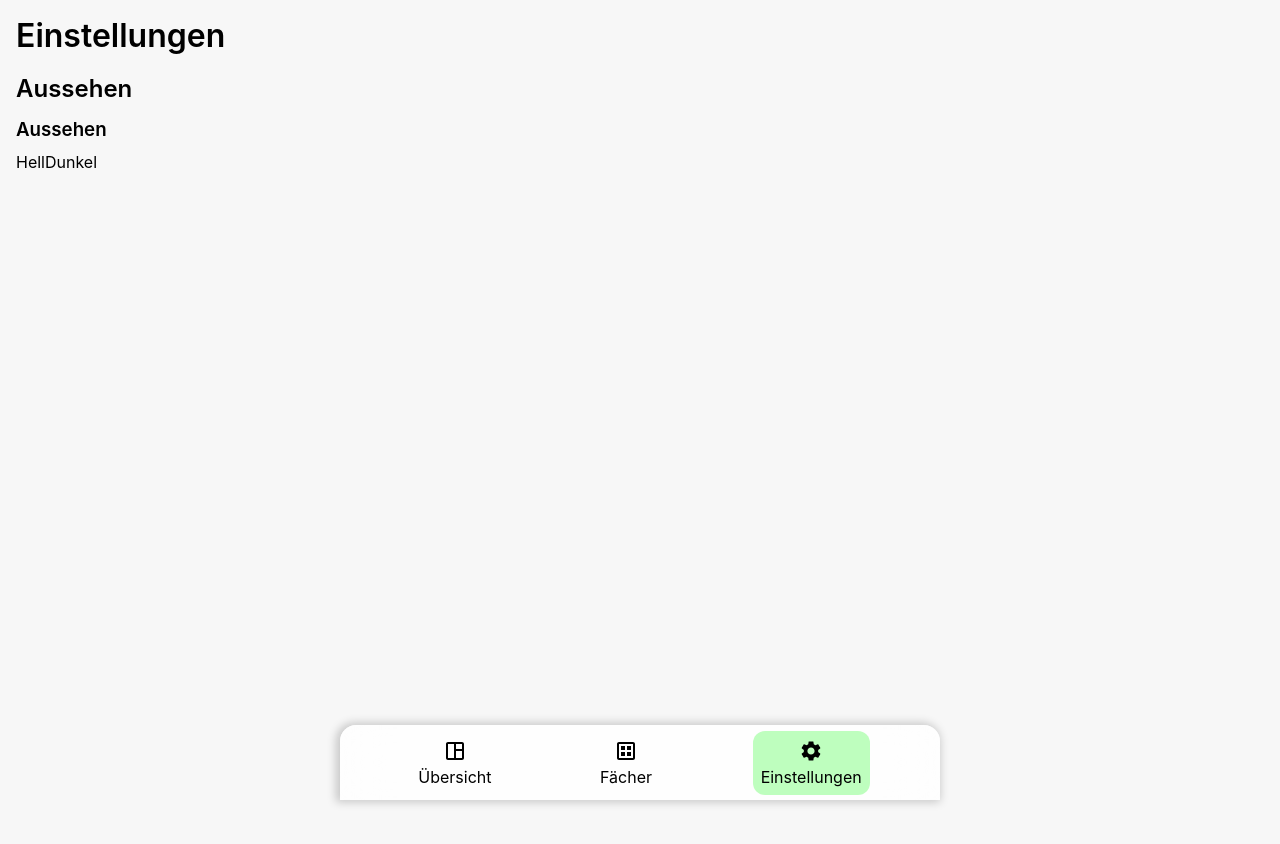
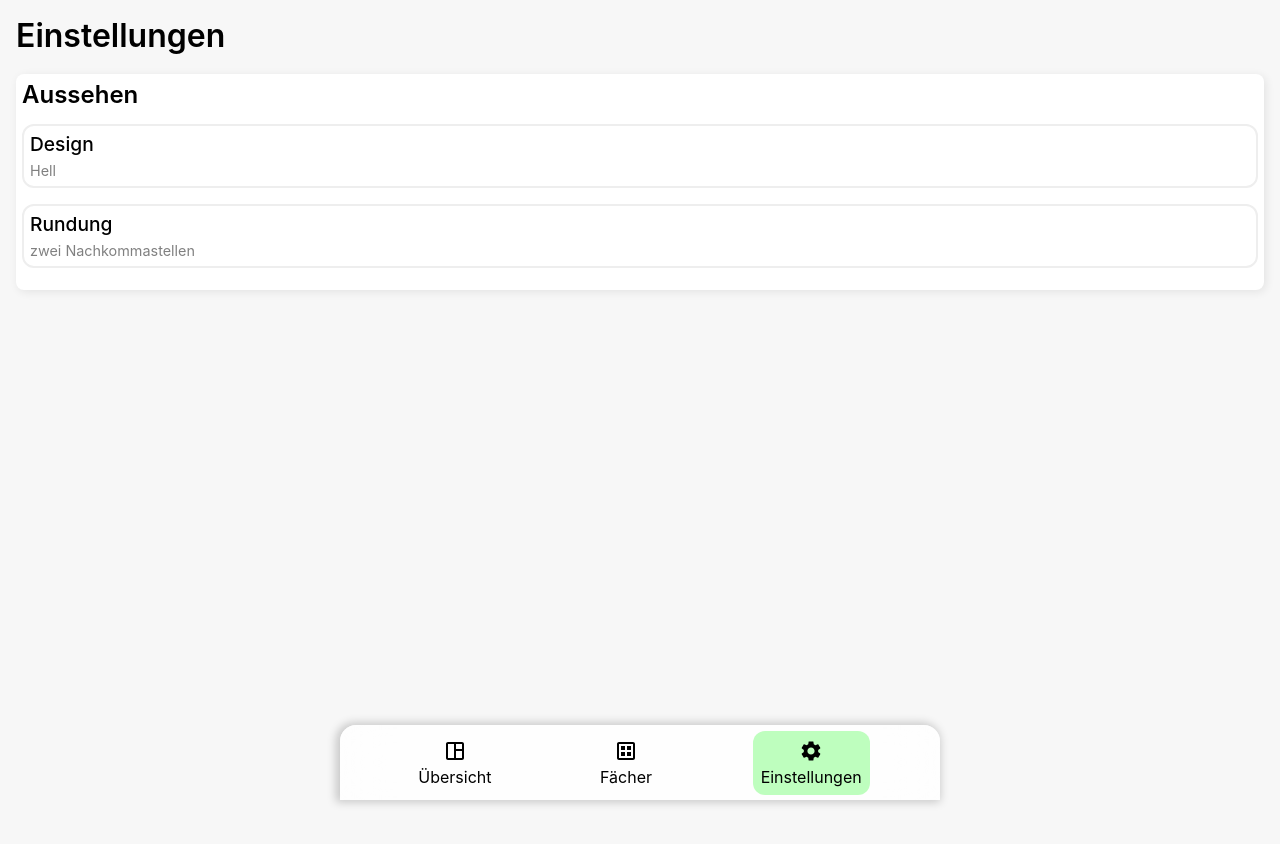
Before and after one commit to FelixWrba/Noten-Manager, a React (Create React App) app: page /app/settings in a window 1280 px wide. Shown: the top 844 px of the page. Built offline with nearby package versions, Linux system fonts and the light colour scheme.

Commit message:
Added Settings functional UI, fixed bug

```diff
--- a/src/components/app/UI/Mark.js
+++ b/src/components/app/UI/Mark.js
@@ -2,7 +2,7 @@ import './styles/style.css';
 
 function Mark({ title, value, small = false }) {
     // displays a mark with small title, big number. If small, display it smaller as button
-    return (<div className={`mark ${small && 'small'}`} role={small && 'button'}>
+    return (<div className={`mark ${small && 'small'}`} role={small ? 'button' : undefined}>
         {!!title && (<span className="mark-label">{title}</span>)}
         <span className={`mark-number ${value > 4 ? 'warning' : ''}`}>{value}</span>
     </div>);
--- a/src/components/app/UI/SettingsCard.js
+++ b/src/components/app/UI/SettingsCard.js
@@ -1,9 +1,17 @@
 import '../styles/settings.css';
 
-function SettingsCard({title, id, options}) {
-    return (<div className='settings-card'>
-        <h3 className='title'>{title}</h3>
-        {options.map(option => (<span>{option.title}</span>))}
+function SettingsCard({ title, preferred, options, getClick, address }) {
+    function handleClick() {
+        getClick(address);
+    }
+
+    function getOptionName(id) {
+        return options.find(option => option.id === id).title || -1;
+    }
+
+    return (<div className='settings-card' role='button' onClick={handleClick}>
+        <h3>{title}</h3>
+        <span>{getOptionName(preferred)}</span>
     </div>);
 }
 
--- a/src/components/app/settings.js
+++ b/src/components/app/settings.js
@@ -1,16 +1,93 @@
+import { useState, useRef } from 'react';
 import './styles/app.css';
 import './styles/settings.css';
 import SettingsCard from './UI/SettingsCard';
 
 function Overview() {
     document.title = 'Noten Manager - Einstellungen';
+    // References div.option-popup
+    const optionsPopup = useRef();
+    // toggle visibility of optionsPopup
+    const handleOptionsPopup = () => {
+        optionsPopup.current.classList.toggle('hidden');
+    }
+    // store otionsPopup options address
+    const [optionsAddress, setOptionsAdress] = useState([0, 0]);
+
+    // structure of settings ui in JSON format
+    const settings = [{
+        title: 'Aussehen',
+        id: 'look',
+        settings:
+            [{
+                title: 'Design',
+                id: 'theme',
+                options: [{
+                    title: 'Hell', id: 'light'
+                }, {
+                    title: 'Dunkel', id: 'dark'
+                }]
+            }, {
+                title: 'Rundung',
+                id: 'rounding',
+                options: [{
+                    title: 'keine Nachkommastelle', id: '0_digits'
+                }, {
+                    title: 'eine Nachkommastellen', id: '1_digits'
+                },
+                {
+                    title: 'zwei Nachkommastellen', id: '2_digits'
+                }]
+            }]
+    }];
+
+    const [preferences, setPreferences] = useState([['light', '2_digits']]);
+
+    function handleSelected(address) {
+        setOptionsAdress(address);
+        handleOptionsPopup();
+    }
+
+    function selectOption(option) {
+        let newPreferences = [...preferences];
+        newPreferences[optionsAddress[0]][optionsAddress[1]] = option;
+        setPreferences(newPreferences);
+        handleOptionsPopup();
+        console.log(preferences);
+    }
+
     return (<div className='page-container'>
         <h1>Einstellungen</h1>
-        <h2>Aussehen</h2>
-        <SettingsCard title='Aussehen' id='theme' options={[
-            {title: 'Hell', id: 'light'},
-            {title: 'Dunkel', id: 'dark'}
-        ]} />
+        {/* Translate settings JSON to JSX */}
+        {settings.map((section, i) =>
+            // Creates a section for each settings[].{...}
+            <section key={section.id} className='settings-section'>
+                <h2>{section.title}</h2>
+                {section.settings.map((setting, j) =>
+                    // Creates a settings card for each settings[].options[].
+                    <SettingsCard
+                        key={setting.id}
+                        title={setting.title}
+                        options={setting.options}
+                        preferred={preferences[i][j]}
+                        address={[i, j]}
+                        getClick={address => handleSelected(address)} />
+                )}
+            </section>
+        )}
+
+        {/* Options Popup */}
+        <div className='options-popup hidden' ref={optionsPopup}>
+            <h3>Design auswählen:</h3>
+            {settings[optionsAddress[0]].settings[optionsAddress[1]].options.map(option =>
+                <span
+                    className='options-popup-item'
+                    role='button'
+                    key={option.id}
+                    onClick={() => selectOption(option.id)}>{option.title}</span>
+            )}
+        </div>
+        <div className='options-popup-shadow' onClick={handleOptionsPopup}></div>
     </div>);
 }
 
--- a/src/components/app/styles/settings.css
+++ b/src/components/app/styles/settings.css
@@ -0,0 +1,93 @@
+.settings-card {
+    flex: initial;
+    margin-bottom: 16px;
+    padding: 6px;
+    border: 2px solid #eee;
+    border-radius: 12px;
+    transition: all .3s;
+}
+
+.settings-card:hover {
+    cursor: pointer;
+    border-color: #a8ffa8;
+    box-shadow: 0px 0px 10px #85ff858a;
+}
+
+.settings-card h3 {
+    font-size: 1.2rem;
+    font-weight: 500;
+    margin: 0;
+    margin-bottom: 4px;
+}
+
+.settings-card span {
+    color: hsl(0, 0%, 50%);
+    font-size: .9rem;
+}
+
+.settings-section {
+    background-color: #fff;
+    border-radius: 8px;
+    padding: 6px;
+    box-shadow: 2px 2px 10px 0px rgba(0, 0, 0, 0.082);
+    margin-bottom: 16px;
+}
+
+/* Options Popup ------------------------------ */
+.options-popup-shadow {
+    position: fixed;
+    top: 0;
+    left: 0;
+    height: 100vh;
+    width: 100%;
+    background-color: rgba(0,0,0,0.3);
+    cursor: pointer;
+    transition: all .3s;
+}
+
+.options-popup.hidden ~ .options-popup-shadow {
+    display: none;
+}
+
+.options-popup {
+    position: fixed;
+    width: 100%;
+    height: 40vh;
+    bottom: 0;
+    left: 0;
+    background-color: white;
+    overflow: auto;
+    display: flex;
+    flex-direction: column;
+    box-shadow: -2px 0px 10px 2px rgba(0, 0, 0, 0.2);
+    z-index: 10;
+    transition: all .3s;
+}
+
+.options-popup.hidden {
+    transform: translateY(100%);
+    opacity: 0;
+}
+
+.options-popup h3 {
+    padding: 12px;
+    background-color: #a8ffa8;
+    margin: 0;
+}
+
+.options-popup-item {
+    padding: 12px;
+    cursor: pointer;
+}
+
+.options-popup-item:hover {
+    background-color: #eee;
+}
+
+@media (min-width: 630px) {
+    .options-popup {
+        width: 600px;
+        border-radius: 16px 16px 0px 0px;
+        left: calc(50% - 300px);
+    }
+}
--- a/src/components/layout/navbar.js
+++ b/src/components/layout/navbar.js
@@ -8,15 +8,16 @@ import MenuIcon from '@mui/icons-material/Menu';
 
 
 function Navbar() {
+    // references mobile Navbar, handleNavbar toggles its visibility
     const navRef = useRef();
     const handleNavbar = () => {
         navRef.current.classList.toggle('mobile-nav__open')
     }
+
     // show shadow at bottom of navbar if page is scrolled
     const [isScrolled, setIsScrolled] = useState(false);
     useEffect(() => {
         const handleScroll = () => setIsScrolled(window.scrollY > 0);
-
         window.addEventListener("scroll", handleScroll);
         return () => window.removeEventListener("scroll", handleScroll);
     }, []);
--- a/src/components/layout/styles/navbar.css
+++ b/src/components/layout/styles/navbar.css
@@ -14,6 +14,7 @@
     border-bottom: 1px solid black;
     box-shadow: 0px 2px 12px 2px rgba(0, 0, 0, 0);
     transition: all .2s;
+    overflow: auto;
 }
 
 .scrolled {
@@ -39,22 +40,6 @@
 .navbar-logo img {
     height: 3rem;
     margin-right: 12px;
-}
-
-@media (max-width: 800px) {
-    .navbar nav {
-        display: none;
-    }
-
-    .navbar .navbar-menu-icon {
-        display: block;
-    }
-}
-
-@media (max-width: 450px) {
-    .navbar-logo {
-        font-size: 1.5rem;
-    }
 }
 
 .mobile-nav {
@@ -114,3 +99,25 @@
 .navbar-menu-icon {
     display: none;
 }
+
+@media (max-width: 700px) {
+    .navbar nav {
+        display: none;
+    }
+
+    .navbar .navbar-menu-icon {
+        display: block;
+    }
+}
+
+@media (max-width: 450px) {
+    .navbar-logo {
+        font-size: 1.5rem;
+    }
+    .mobile-nav {
+        width: 80vw;
+    }
+    .mobile-nav::before {
+        left: 80vw;
+    }
+}
```
Also changed, not shown: public/manifest.json.
